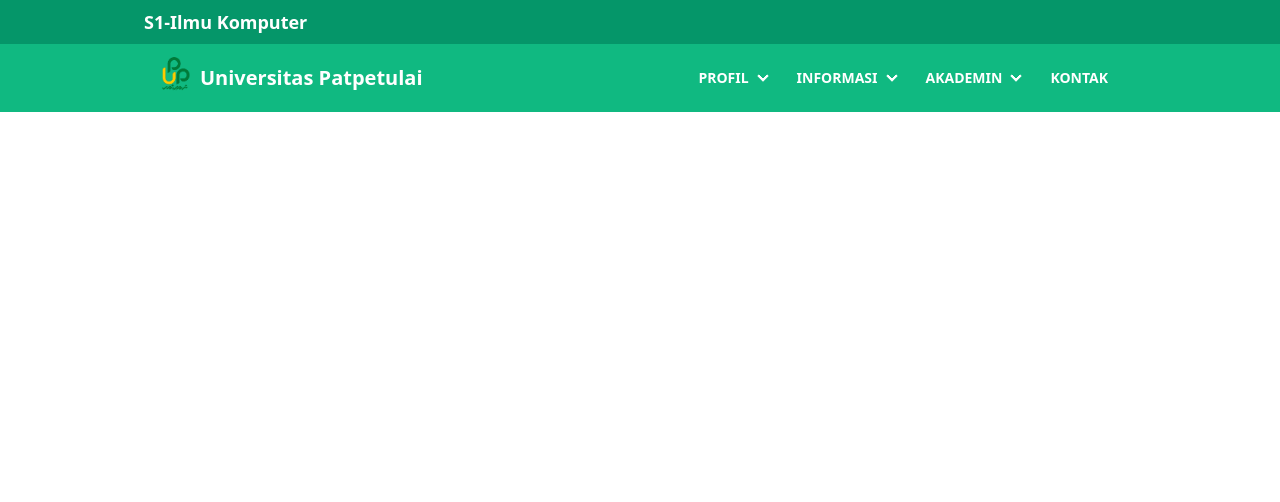
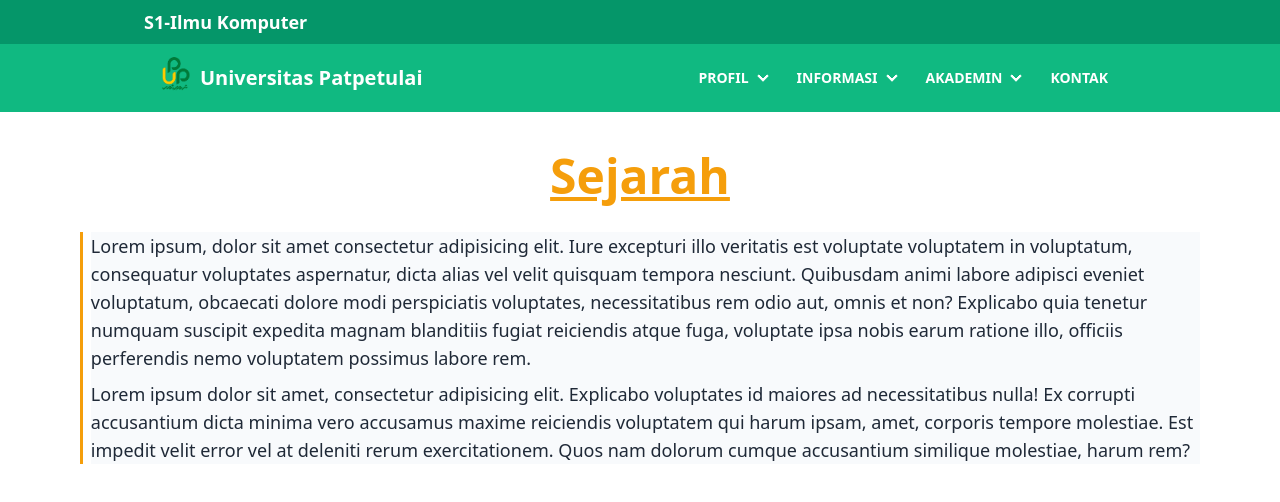
Before and after one commit to paresiqbal/vue-firebase, a Vue app: page /sejarah in a window 1280 px wide. Shown: the top 502 px of the page. Built offline with nearby package versions, Linux system fonts and the light colour scheme; no server answers.

Commit message:
Add Sejarah

```diff
--- a/src/App.vue
+++ b/src/App.vue
@@ -45,7 +45,7 @@
             <details>
               <summary>PROFIL</summary>
               <ul class="p-2 bg-emerald-500">
-                <li><a>Sejarah</a></li>
+                <li><RouterLink to="/sejarah">Sejarah</RouterLink></li>
                 <li><a>Visi & Misi</a></li>
                 <li><a>Dosen</a></li>
               </ul>
--- a/src/router/index.js
+++ b/src/router/index.js
@@ -9,8 +9,13 @@
   routes: [
     {
       path: "/",
-      name: "Home",
+      name: "Homepage",
       component: () => import("../views/Homepage.vue"),
+    },
+    {
+      path: "/sejarah",
+      name: "Sejarah",
+      component: () => import("../views/Sejarah.vue"),
     },
     {
       path: "/feed",
--- /dev/null
+++ b/src/views/Sejarah.vue
@@ -0,0 +1,31 @@
+<template>
+  <div class="mx-20 py-10">
+    <h1 class="text-5xl font-bold text-amber-500 underline text-center pb-8">
+      Sejarah
+    </h1>
+    <div class="flex gap-2">
+      <div class="w-3 bg-amber-500"></div>
+      <div class="bg-slate-50 flex flex-col gap-2 text-lg">
+        <p>
+          Lorem ipsum, dolor sit amet consectetur adipisicing elit. Iure
+          excepturi illo veritatis est voluptate voluptatem in voluptatum,
+          consequatur voluptates aspernatur, dicta alias vel velit quisquam
+          tempora nesciunt. Quibusdam animi labore adipisci eveniet voluptatum,
+          obcaecati dolore modi perspiciatis voluptates, necessitatibus rem odio
+          aut, omnis et non? Explicabo quia tenetur numquam suscipit expedita
+          magnam blanditiis fugiat reiciendis atque fuga, voluptate ipsa nobis
+          earum ratione illo, officiis perferendis nemo voluptatem possimus
+          labore rem.
+        </p>
+        <p>
+          Lorem ipsum dolor sit amet, consectetur adipisicing elit. Explicabo
+          voluptates id maiores ad necessitatibus nulla! Ex corrupti accusantium
+          dicta minima vero accusamus maxime reiciendis voluptatem qui harum
+          ipsam, amet, corporis tempore molestiae. Est impedit velit error vel
+          at deleniti rerum exercitationem. Quos nam dolorum cumque accusantium
+          similique molestiae, harum rem?
+        </p>
+      </div>
+    </div>
+  </div>
+</template>
```
